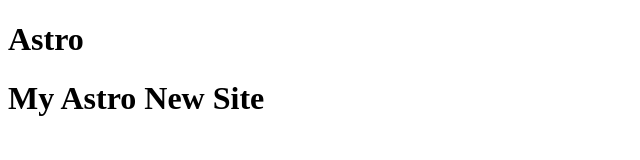
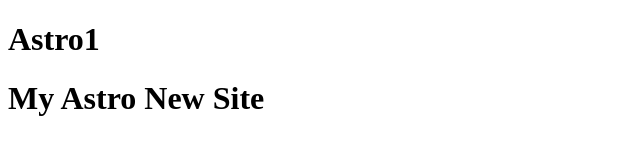
Before and after one commit to jaipalsingh11/Jaypee, an Astro site: page / in a window 1280 px wide. Shown: the full height of the page, 0-640 px from the left. Built offline with nearby package versions, Linux system fonts and the light colour scheme; Astro itself is replaced by a stand-in of ours.

Commit message:
new changes test

```diff
--- a/src/pages/index.astro
+++ b/src/pages/index.astro
@@ -7,7 +7,7 @@
     <title>Astro</title>
   </head>
   <body>
-    <h1>Astro</h1>
+    <h1>Astro1</h1>
 		<h1>My Astro New Site</h1>
   </body>
 </html>
```
